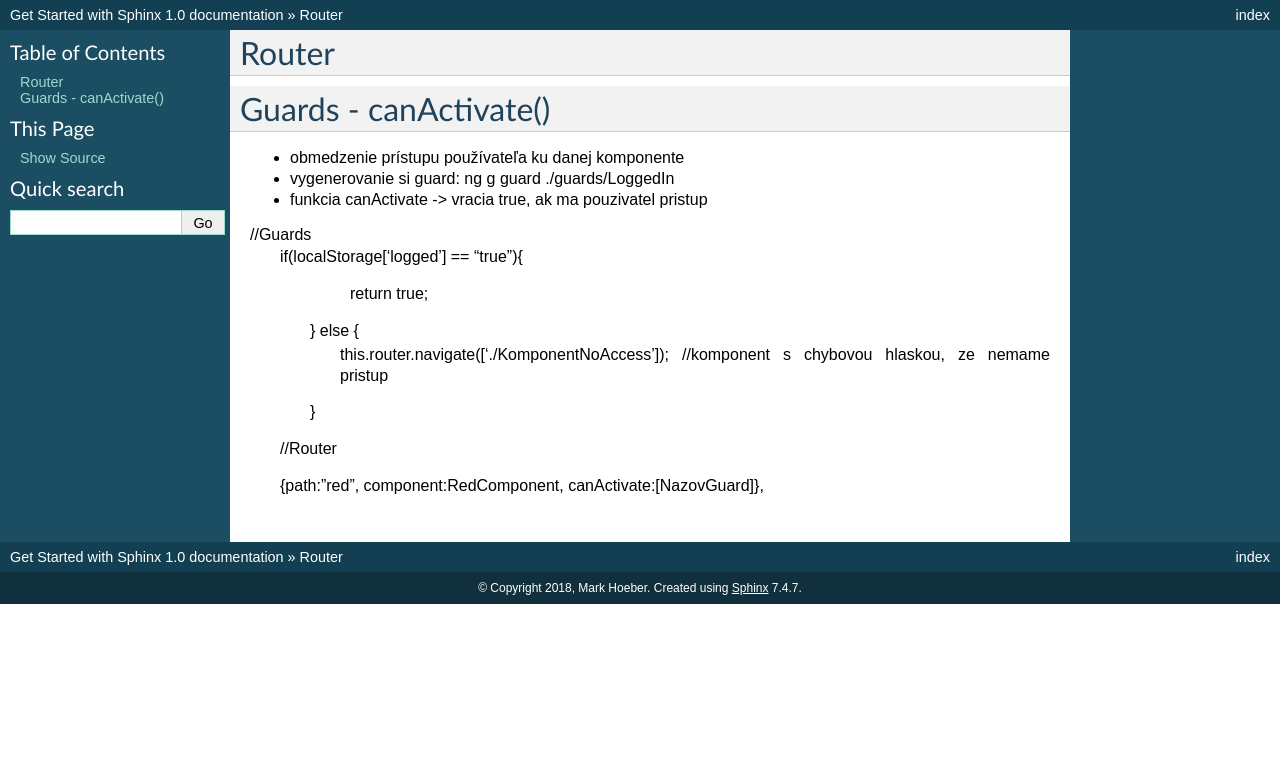
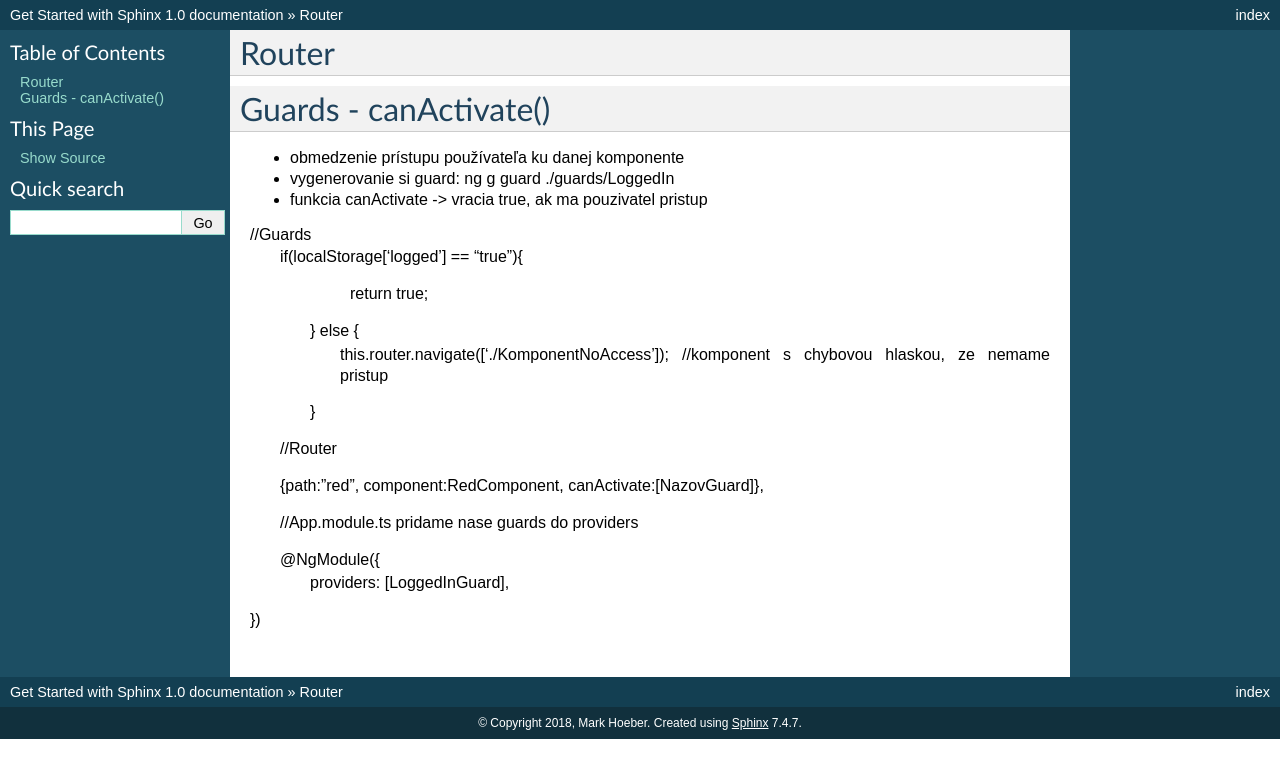
Before and after one commit to Anubisthe12/git, a Sphinx documentation site: the page built from source/Router2.rst, in a window 1280 px wide. Shown: the top 778 px of the page. Built offline with Sphinx 7.4.7, drawn with Linux system fonts in a browser that asks for light colours; pages that are not in the unit, such as notebooks, are missing from menus.

Commit message:
Update Router2.rst

```diff
--- a/source/Router2.rst
+++ b/source/Router2.rst
@@ -19,3 +19,10 @@ Guards - canActivate()
  //Router
 
  {path:"red", component:RedComponent, canActivate:[NazovGuard]},
+
+ //App.module.ts
+ pridame nase guards do providers
+
+ @NgModule({
+     providers: [LoggedInGuard],
+})
```
